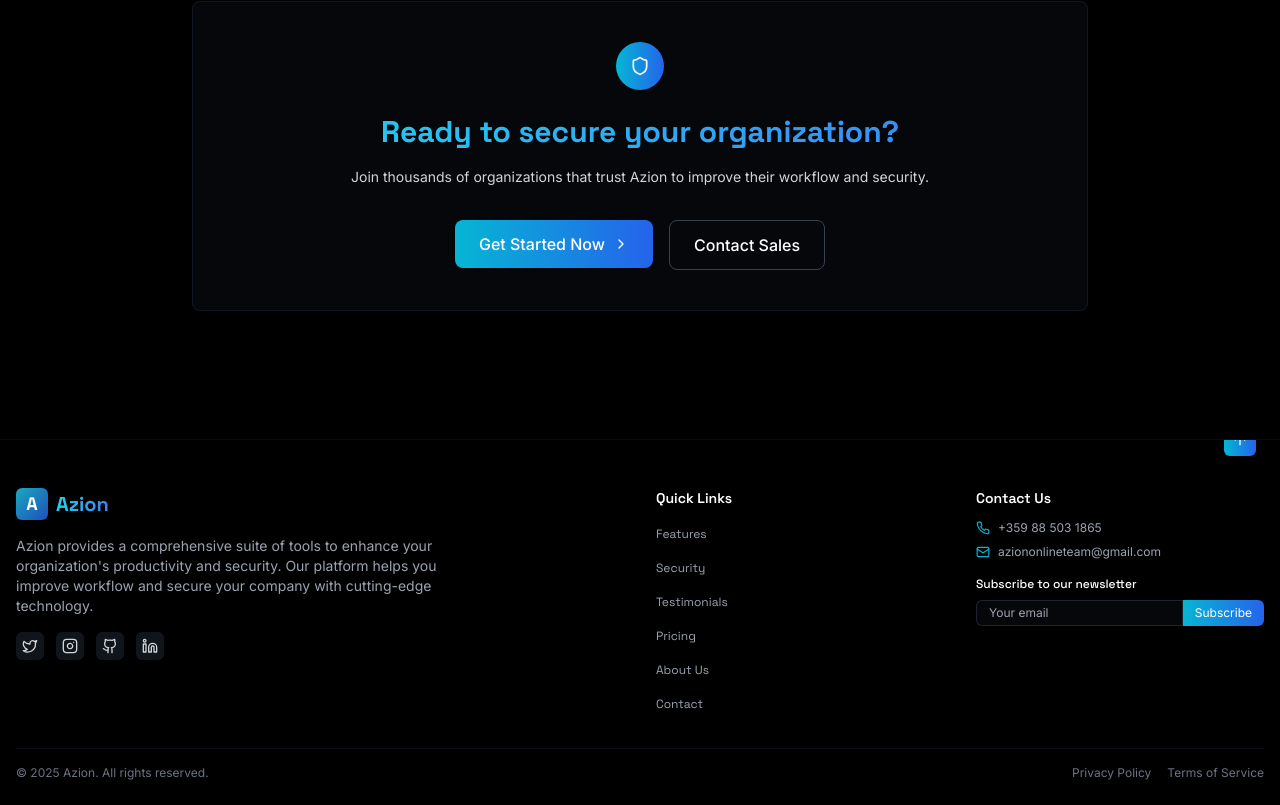
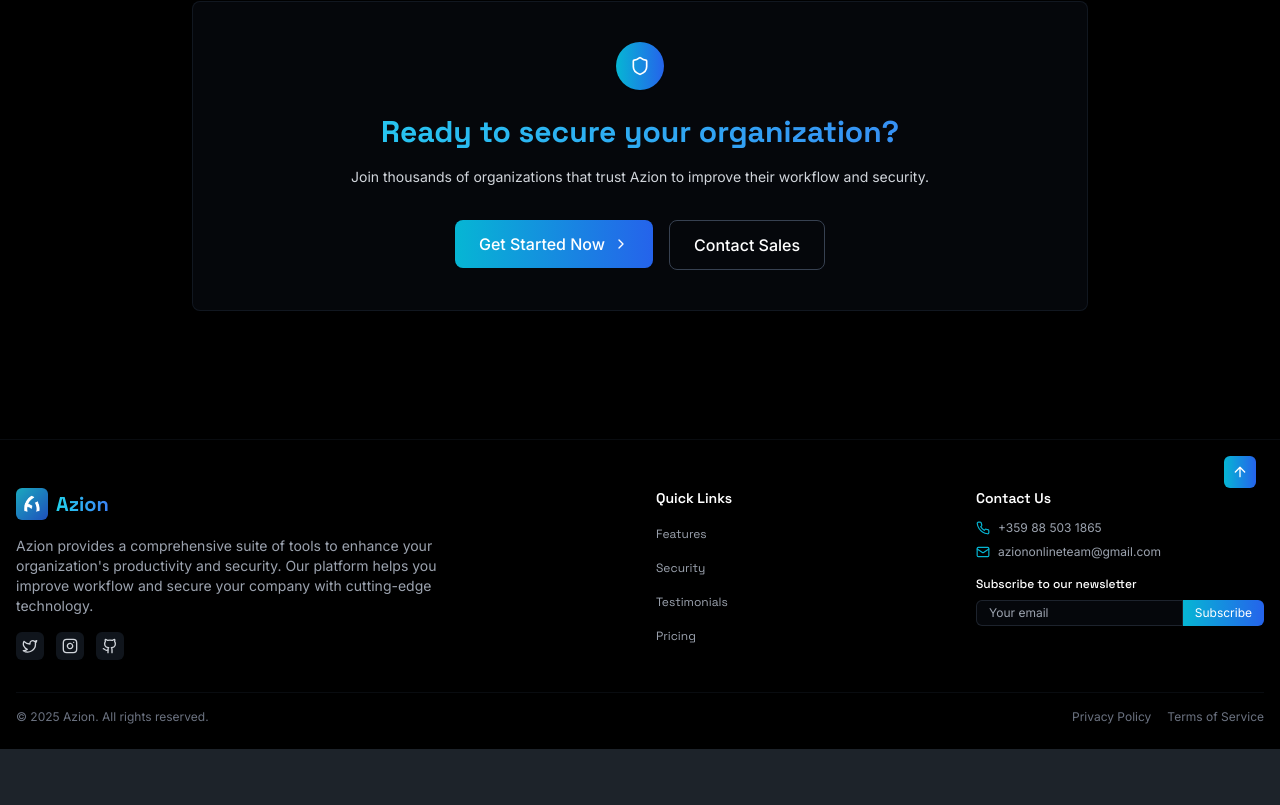
Before and after one commit to Maximus019BG/Azion, a Next.js app in the folder client/: page / in a window 1280 px wide. Shown: the part 5676-6481 px from the top of the page. After the commit the page ends 6425 px from the top, so only its background shows below. Built offline with nearby package versions, Linux system fonts and the light colour scheme.

Commit message:
style: removed linkedin icon plus fixed repo link. Fixed scroll to top button positioning. Removed About us and Contact from Quick links.

```diff
--- a/client/app/components/Footer.tsx
+++ b/client/app/components/Footer.tsx
@@ -2,8 +2,10 @@
 import {motion} from "framer-motion"
 import type React from "react"
 import Link from "next/link"
-import {ArrowUp, Github, Instagram, Linkedin, Mail, Phone, Twitter} from "lucide-react"
+import {ArrowUp, Github, Instagram, Mail, Phone, Twitter} from "lucide-react"
 import {Space_Grotesk} from "next/font/google"
+import logo from "@/public/white-logo-small.png";
+import Image from "next/image";
 
 const spaceGrotesk = Space_Grotesk({subsets: ["latin"], display: "swap"})
 
@@ -21,7 +23,7 @@ export default function Footer() {
         <footer
             className="relative bg-black/40 backdrop-blur-sm border-t border-gray-800/30 text-white pt-12 pb-6 overflow-hidden">
             {/* Scroll to top button - simplified */}
-            <div className="absolute right-6 -top-4">
+            <div className="absolute right-6 top-4">
                 <motion.button
                     onClick={scrollToTop}
                     whileHover={{y: -2}}
@@ -47,11 +49,8 @@ export default function Footer() {
                             <div className="flex items-center">
                                 <div className="w-8 h-8 relative mr-2 overflow-hidden">
                                     <div
-                                        className="absolute inset-0 bg-gradient-to-br from-cyan-400 to-blue-600 rounded-md opacity-80 group-hover:opacity-100 transition-opacity"></div>
-                                    <div className="absolute inset-0 flex items-center justify-center">
-                                        <span
-                                            className={`text-white font-bold text-lg ${spaceGrotesk.className}`}>A</span>
-                                    </div>
+                                        className="absolute inset-0 bg-gradient-to-br -z-20 from-cyan-400 to-blue-600 rounded-md opacity-80 group-hover:opacity-100 transition-opacity"></div>
+                                    <Image src={logo.src} alt={"Azion Logo"} width={50} height={50}/>
                                 </div>
                                 <span
                                     className={`text-xl font-bold bg-gradient-to-r from-cyan-400 to-blue-500 bg-clip-text text-transparent group-hover:from-cyan-300 group-hover:to-blue-400 transition-all duration-300 ${spaceGrotesk.className}`}
@@ -70,8 +69,8 @@ export default function Footer() {
                         <div className="flex space-x-3">
                             <SocialIcon href="https://twitter.com/AzionOnline" icon={<Twitter size={16}/>}/>
                             <SocialIcon href="https://www.instagram.com/aziononlineteam" icon={<Instagram size={16}/>}/>
-                            <SocialIcon href="https://github.com/azion" icon={<Github size={16}/>}/>
-                            <SocialIcon href="https://linkedin.com/company/azion" icon={<Linkedin size={16}/>}/>
+                            <SocialIcon href="https://github.com/Maximus019BG/Azion/tree/master"
+                                        icon={<Github size={16}/>}/>
                         </div>
                     </motion.div>
 
@@ -89,8 +88,6 @@ export default function Footer() {
                             <FooterLink href="#security">Security</FooterLink>
                             <FooterLink href="#testimonials">Testimonials</FooterLink>
                             <FooterLink href="#pricing">Pricing</FooterLink>
-                            <FooterLink href="/about">About Us</FooterLink>
-                            <FooterLink href="/contact">Contact</FooterLink>
                         </ul>
                     </motion.div>
 
```
